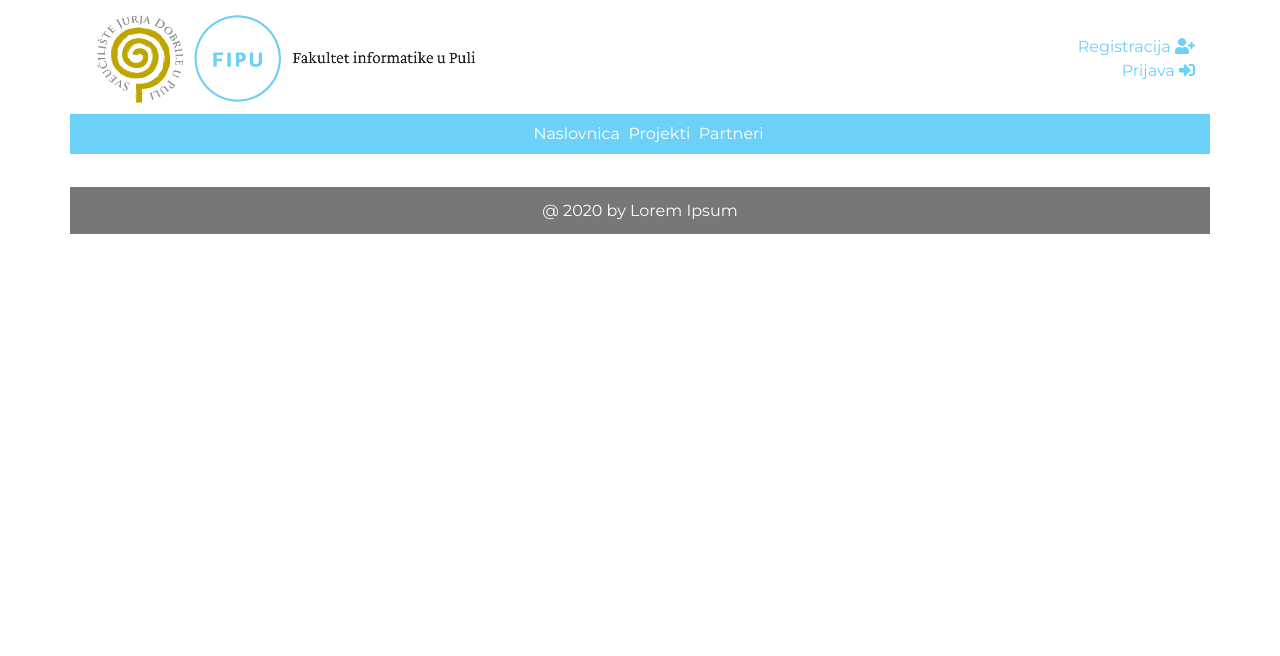
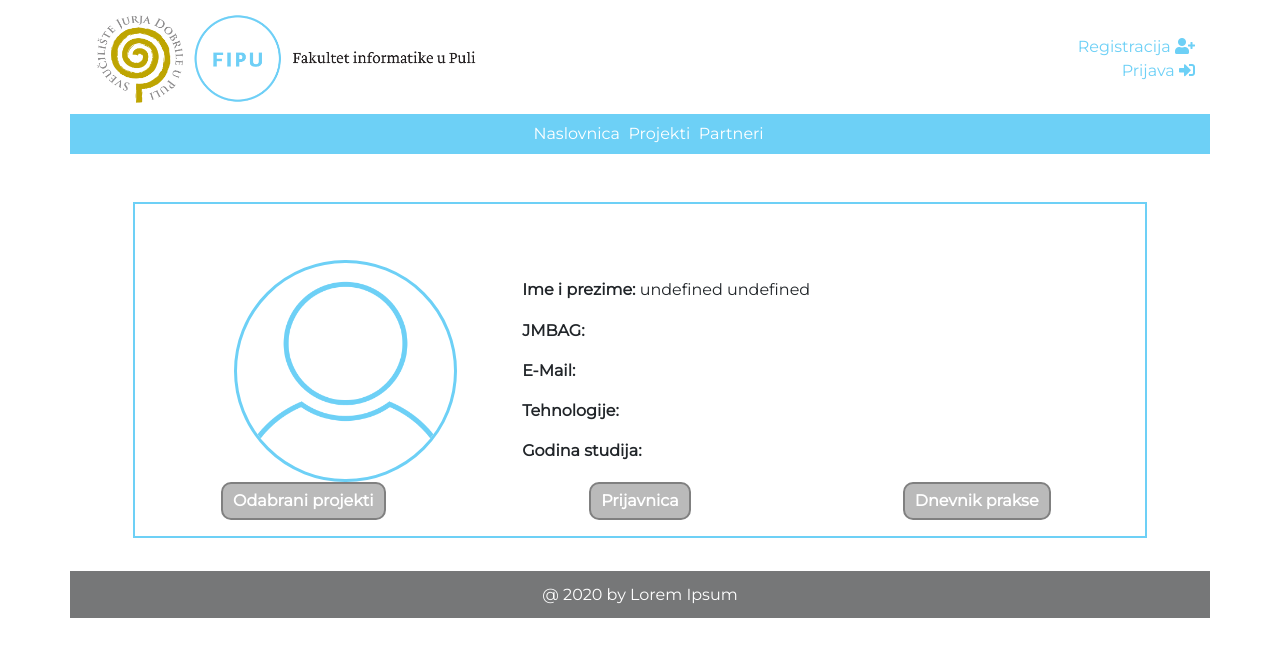
Before and after one commit to mstjepan28/moja_praksa_frontend, a Vue app: page /test in a window 1280 px wide. Shown: the top 656 px of the page. Built offline with nearby package versions, Linux system fonts and the light colour scheme.

Commit message:
User card design

```diff
--- a/public/style.css
+++ b/public/style.css
@@ -295,3 +295,30 @@ button > .fas{
     border-radius: 10px;
     background: rgb(245, 245, 245);
 }
+
+/* Student info */
+.profile_img{
+    border-radius: 100%;
+    border: 3px solid #6DD0F6
+}
+
+.student_info{ padding: 0 0 0 5% }
+.user_info_label{font-weight: bold}
+
+.user_info_input_wrapper{
+    margin: 3% 0;
+    white-space: nowrap;
+}
+.user_info_input{
+    width: 80%;
+    float: right;
+    padding-left: 2%;
+}
+
+@media only screen and (max-width: 767px) {
+	.student_info{ padding: 10% 2% 0 2% }
+}
+@media only screen and (max-width: 1200px) {
+    .user_info_input_wrapper{white-space: initial}
+    .user_info_input{width: 100%; padding: 0;}
+}
--- /dev/null
+++ b/src/components/student_card.vue
@@ -0,0 +1,53 @@
+<template>
+<div class="row h-100 mt-5 mr-5 ml-5 card_body">
+    <div class="col-md-1 col-sm-0"></div>
+    <div class="col-md-3 col-sm-12 my-atuo">
+        <img v-if="info.avatar" class="profile_img" :src="info.avatar"/>
+        <img v-else class="profile_img img-fluid" src="@/assets/Default.png" alt="Your profile picture"/>
+    </div>
+    <div class="col-md-7 col-sm-12 my-auto student_info">
+        <div class="user_info_input_wrapper"><span class="user_info_label">Ime i prezime:</span> {{info.name + " " + info.surname}}</div>
+        <div class="user_info_input_wrapper"><span class="user_info_label">JMBAG:</span> {{info.jmbag}}</div>
+        <div class="user_info_input_wrapper"><span class="user_info_label">E-Mail:</span> {{info.email}}</div>
+        <div class="user_info_input_wrapper"><span class="user_info_label">Tehnologije:</span> {{info.technology}}</div>
+        <div class="user_info_input_wrapper"><span class="user_info_label">Godina studija:</span> {{info.year}}</div>
+    </div>
+    <div class="col-md-1 col-sm-0"></div>
+
+    <div class="w-100"></div>
+
+    <div class="col-md-4 col-sm-12 mb-3 d-flex justify-content-center">
+        <button v-if="info.selected_projects" class="button_design"> Odabrani projekti </button>
+        <button v-else class="disabled_button" disabled> Odabrani projekti </button>
+    </div>
+    <div class="col-md-4 col-sm-12 mb-3 d-flex justify-content-center">
+        <button v-if="info.application" class="button_design"> Prijavnica </button>
+        <button v-else class="disabled_button" disabled> Prijavnica </button>
+    </div>
+    <div class="col-md-4 col-sm-12 mb-3 d-flex justify-content-center">
+        <button v-if="info.journal" class="button_design"> Dnevnik prakse </button>
+        <button v-else class="disabled_button" disabled> Dnevnik prakse </button>
+    </div>
+</div>
+</template>
+
+<script>
+export default {
+    props: ['info'],
+    data(){
+        return{
+
+        }
+    },
+    mounted(){
+
+    }
+}
+</script>
+
+<style>
+.card_body{
+    padding-top: 5%;
+    border: 2px solid #6DD0F6;
+}
+</style>
--- a/src/router/index.js
+++ b/src/router/index.js
@@ -75,6 +75,14 @@ Vue.use(VueRouter)
     name: 'UserInfo',
     component: () => import('../views/UserInfo.vue')
   },
+
+
+
+  {
+    path: '/test',
+    name: 'test',
+    component: () => import('../views/test.vue')
+  },
 ]
 
 const router = new VueRouter({
--- a/src/views/UserInfo.vue
+++ b/src/views/UserInfo.vue
@@ -213,29 +213,5 @@ export default {
 </script>
 
 <style>
-.profile_img{
-    border-radius: 100%;
-    border: 3px solid #6DD0F6
-}
 
-.student_info{ padding: 0 0 0 5% }
-.user_info_label{font-weight: bold}
-
-.user_info_input_wrapper{
-    margin: 3% 0;
-    white-space: nowrap;
-}
-.user_info_input{
-    width: 80%;
-    float: right;
-    padding-left: 2%;
-}
-
-@media only screen and (max-width: 767px) {
-	.student_info{ padding: 10% 2% 0 2% }
-}
-@media only screen and (max-width: 1200px) {
-    .user_info_input_wrapper{white-space: initial}
-    .user_info_input{width: 100%; padding: 0;}
-}
 </style>
--- /dev/null
+++ b/src/views/test.vue
@@ -0,0 +1,23 @@
+<template>
+<div>
+    <StudentCard :info="student_info"/>
+</div>
+</template>
+
+<script>
+import StudentCard from '@/components/student_card';
+import { Auth } from '@/services'
+export default {
+    components: {StudentCard},
+    data(){
+        return {
+            student_info: Auth.state.user_data,
+        }
+    }
+
+}
+</script>
+
+<style>
+
+</style>
```
